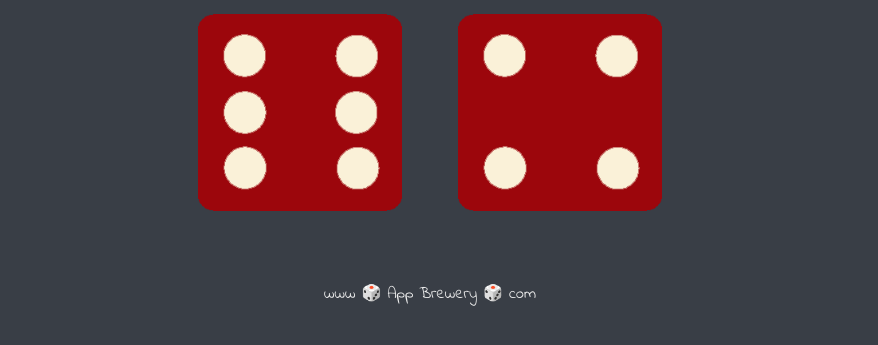
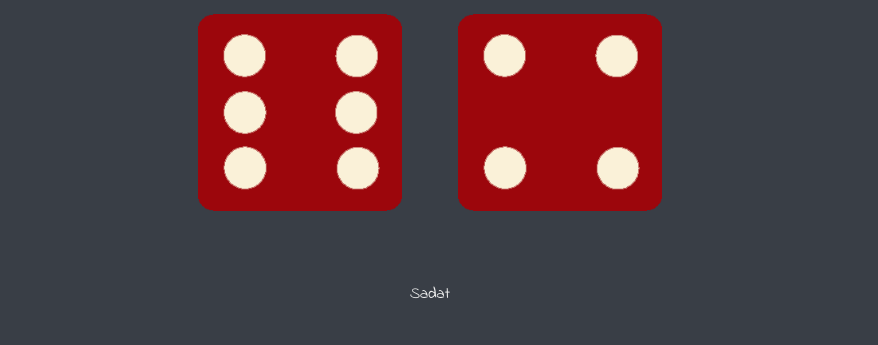
Before and after one commit to Sayed-mustafa1999/dice, a plain HTML site: page index.html in a window 1280 px wide. Shown: the part 321-666 px from the top of the page, without its empty margins (210-1088 px from the left). Drawn offline with Linux system fonts and the light colour scheme.

Commit message:
Update index.html

```diff
--- a/index.html
+++ b/index.html
@@ -30,6 +30,6 @@
   </body>
 
   <footer>
-    www 🎲 App Brewery 🎲 com
+    Sadat
   </footer>
 </html>
```
